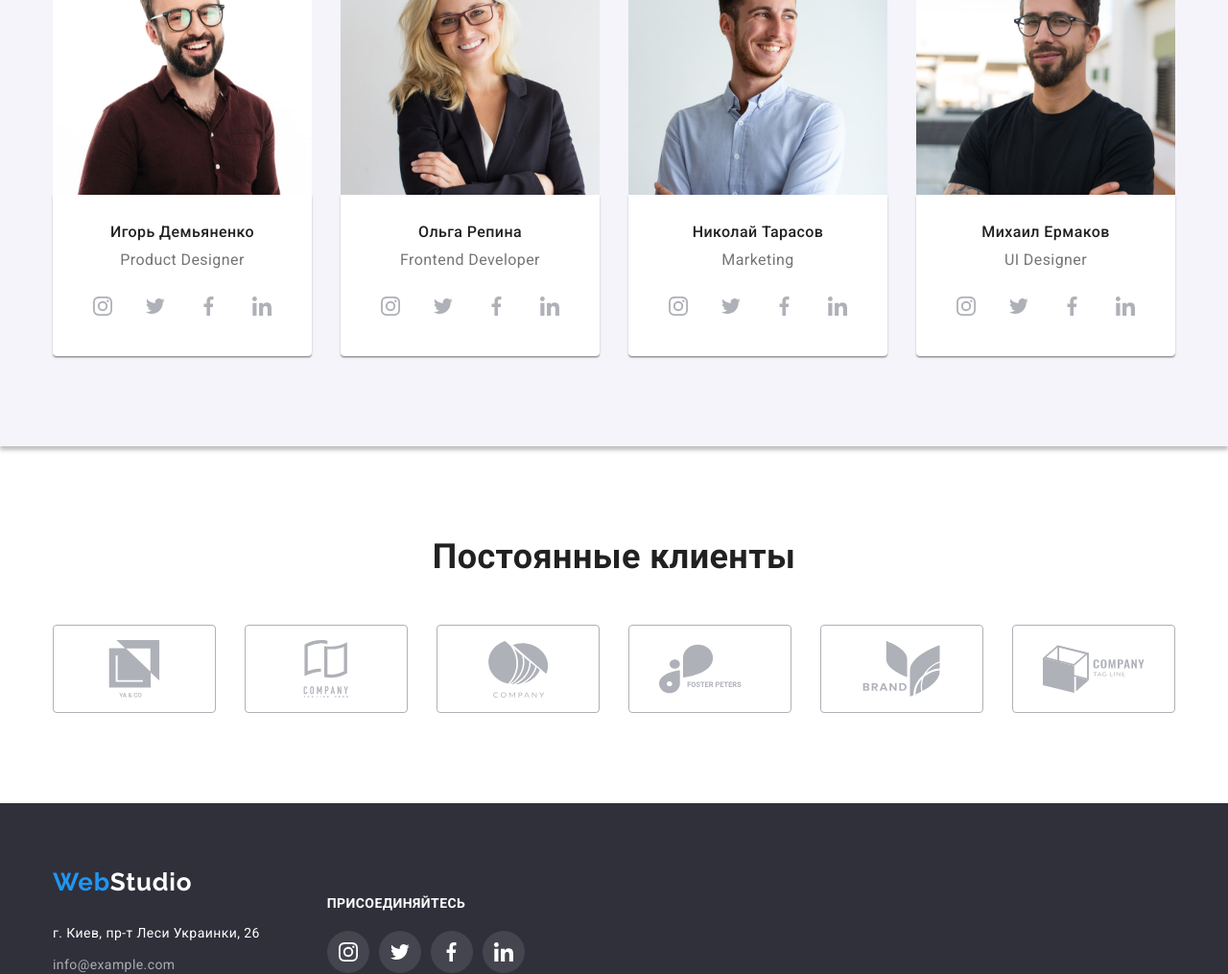
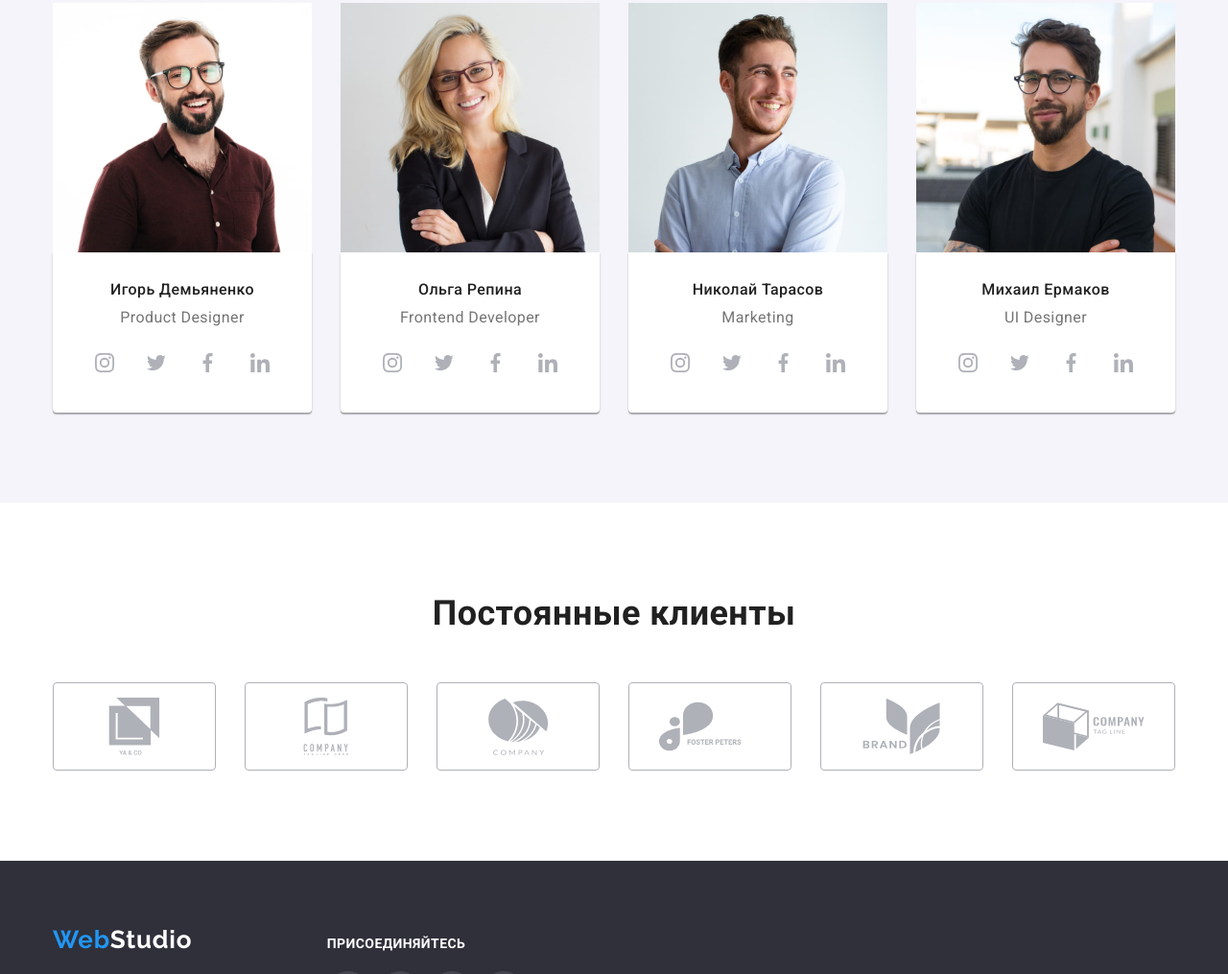
Before and after one commit to NikokoChan/goit-markup-hw-04, a plain HTML site: page index.html in a window 1280 px wide. Shown: the part 1785-2800 px from the top of the page at 96% size. Drawn offline with nearby package versions, Linux system fonts and the light colour scheme.

Commit message:
Виправлення помилок

```diff
--- a/css/styles.css
+++ b/css/styles.css
@@ -135,7 +135,11 @@ address {
 
 .social-list {
   display: flex;
-  justify-content: space-between;
+  justify-content: center;
+}
+
+.social-list-item:not(:last-child) {
+  margin-right: 10px;
 }
 
 /* End Components */
@@ -180,6 +184,8 @@ address {
 
 .header-link {
   display: flex;
+  align-items: center;
+
   padding-top: 32px;
   padding-bottom: 32px;
 
@@ -223,11 +229,17 @@ address {
 .hero-title {
   margin-bottom: 30px;
 
+  max-width: 696px;
+  margin-right: auto;
+  margin-left: auto;
+
   font-weight: 900;
   font-size: 44px;
   line-height: 1.36;
   letter-spacing: 0.06em;
   text-transform: uppercase;
+
+
   color: var(--white-color);
 }
 
@@ -255,7 +267,6 @@ address {
 
 .advantages .thumb {
   margin-bottom: 30px;
-  width: 270px;
   height: 120px;
 
   background: var(--secondary-background-color);
@@ -291,7 +302,6 @@ address {
 
 .our-team {
   background-color: var(--secondary-background-color);
-  box-shadow: 0px 4px 4px rgba(0, 0, 0, 0.25);
   --card-item: 4;
 }
 
@@ -322,9 +332,6 @@ address {
 .our-team-list-position {
   margin-bottom: 16px;
 }
-.social-list {
-  min-width: 206px;
-}
 
 .social-link {
   width: 44px;
@@ -350,15 +357,13 @@ address {
 
 /* our clients start */
 
-.our-clients-list {
-  display: flex;
-  justify-content: space-between
+.our-clients {
+  --card-item: 6;
 }
 
 .our-clients-link {
   border: 1px solid var(--icon-color);
   border-radius: 4px;
-  width: 170px;
   height: 92px;
 }
 
@@ -389,7 +394,7 @@ address {
 
 .footer .container {
   display: flex;
-  align-items: center;
+  align-items: baseline;
 }
 
 .footer .logo {
@@ -494,10 +499,15 @@ address {
   border: 1px solid #EEEEEE;
 }
 
-.portfolio-works-item:hover {
+.portfolio-works-link:hover,
+.portfolio-works-link:focus {
   box-shadow: 0px 1px 1px rgba(0, 0, 0, 0.12),
   0px 4px 4px rgba(0, 0, 0, 0.06),
   1px 4px 6px rgba(0, 0, 0, 0.16);
+}
+
+.portfolio-works-link {
+  display: block;
 }
 
 .portfolio-works-title {
@@ -507,6 +517,7 @@ address {
   font-size: 18px;
   line-height: 2;
   letter-spacing: 0.06em;
+
   color: var(--primary-color);
 }
 
--- a/index.html
+++ b/index.html
@@ -284,43 +284,43 @@
         <section class="our-clients section">
             <div class="container">
                 <h2 class="section-title">Постоянные клиенты</h2>
-                <ul class="our-clients-list list">
-                    <li class="our-clients-list-item">
+                <ul class="our-clients-list list card-set">
+                    <li class="our-clients-list-item card-set-item">
                         <a href="" class="our-clients-link thumb">
                             <svg class="our-clients-icon" width="106" height="60">
                                 <use href="./images/icons.svg#icon-group"></use>
                             </svg>
                         </a>
                     </li>
-                    <li class="our-clients-list-item">
+                    <li class="our-clients-list-item card-set-item">
                         <a href="" class="our-clients-link thumb">
                             <svg class="our-clients-icon" width="106" height="60">
                                 <use href="./images/icons.svg#icon-group-1"></use>
                             </svg>
                         </a>
                     </li>
-                    <li class="our-clients-list-item">
+                    <li class="our-clients-list-item card-set-item">
                         <a href="" class="our-clients-link thumb">
                             <svg class="our-clients-icon" width="106" height="60">
                                 <use href="./images/icons.svg#icon-group-2"></use>
                             </svg>
                         </a>
                     </li>
-                    <li class="our-clients-list-item">
+                    <li class="our-clients-list-item card-set-item">
                         <a href="" class="our-clients-link thumb">
                             <svg class="our-clients-icon" width="106" height="60">
                                 <use href="./images/icons.svg#icon-group-3"></use>
                             </svg>
                         </a>
                     </li>
-                    <li class="our-clients-list-item">
+                    <li class="our-clients-list-item card-set-item">
                         <a href="" class="our-clients-link thumb">
                             <svg class="our-clients-icon" width="106" height="60">
                                 <use href="./images/icons.svg#icon-group-4"></use>
                             </svg>
                         </a>
                     </li>
-                    <li class="our-clients-list-item">
+                    <li class="our-clients-list-item card-set-item">
                         <a href="" class="our-clients-link thumb">
                             <svg class="our-clients-icon" width="106" height="60">
                                 <use href="./images/icons.svg#icon-group-5"></use>
@@ -334,7 +334,7 @@
 
     <!-- footer -->
     <footer class="footer">
-        <div class="container ">
+        <div class="container">
             <div class="contacts-wrapper">
                 <a class="logo link" href="#">Web<span class="logo-footer">Studio</span></a>
                 <address class="contacts">
```
